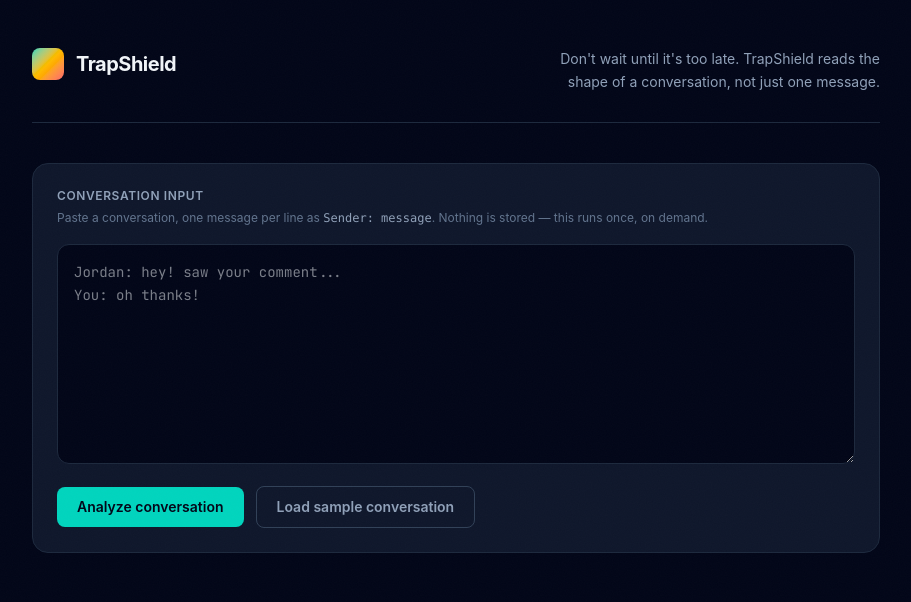
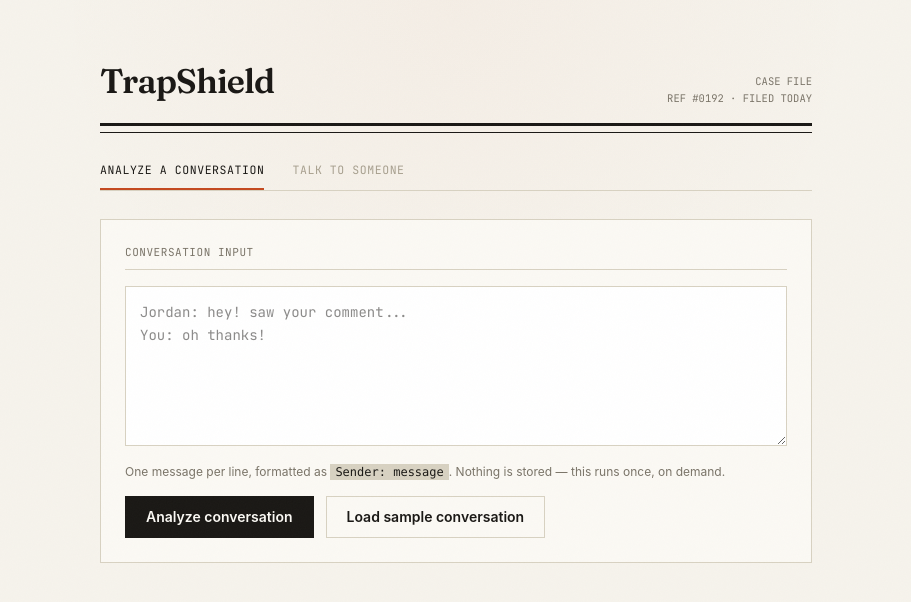
Before and after one commit to Soumya-CSE/TrapShield, a React (Vite) app in the folder frontend/: page / in a window 1280 px wide. Shown: the top 602 px of the page, without its empty margins (184-1095 px from the left). Built offline with nearby package versions, Linux system fonts and the light colour scheme.

Commit message:
Updated App.jsx

```diff
--- a/frontend/src/App.jsx
+++ b/frontend/src/App.jsx
@@ -1,263 +1,45 @@
 import { useState } from "react";
-import RiskTimeline from "./components/RiskTimeline.jsx";
-
-const SAMPLE = `Jordan: hey! i saw your comment on that art page, you're really talented
-You: oh thank you!
-Jordan: seriously, you're way more mature than most people your age
-Jordan: i feel like nobody gets me the way you do
-You: haha same honestly
-Jordan: whats your snapchat? this app is kind of annoying to type on
-You: um sure its just my name
-Jordan: don't tell your parents we talk on here btw, they wouldn't get it
-Jordan: whats your instagram, you're so pretty
-You: lol thanks
-Jordan: send me a pic of you rn
-You: i mean i already sent one earlier
-Jordan: i want a different one, come on
-Jordan: why aren't you answering me
-Jordan: if you really liked me you'd just send it
-Jordan: i still have the one you sent earlier you know
-Jordan: dont make this weird, everyone will see it if you dont`;
-
-function parseConversation(raw) {
-  return raw
-    .split("\n")
-    .map((line) => line.trim())
-    .filter(Boolean)
-    .map((line) => {
-      const idx = line.indexOf(":");
-      if (idx === -1) return { sender: "unknown", text: line };
-      return { sender: line.slice(0, idx).trim(), text: line.slice(idx + 1).trim() };
-    })
-    .filter((m) => m.text.length > 0);
-}
-
-// Risk level -> actual color values (Tailwind can't do dynamic class names,
-// so for anything driven by data we fall back to inline style with these).
-const RISK_COLORS = {
-  none: "#3b4854",
-  low: "#4fd1c5",
-  elevated: "#f2b84b",
-  high: "#ef8354",
-  critical: "#e8555a",
-};
-
-const RISK_LABEL = {
-  none: "No signal",
-  low: "Low risk",
-  elevated: "Elevated risk",
-  high: "High risk",
-  critical: "Critical risk",
-};
-
-const TREND_LABEL = {
-  escalating: "▲ escalating over time",
-  steady: "→ steady",
-  "de-escalating": "▼ de-escalating",
-  insufficient_data: "conversation too short to trend",
-};
+import AnalyzerTab from "./components/AnalyzerTab.jsx";
+import ChatTab from "./components/ChatTab.jsx";
 
 export default function App() {
-  const [raw, setRaw] = useState("");
-  const [loading, setLoading] = useState(false);
-  const [error, setError] = useState(null);
-  const [result, setResult] = useState(null);
-
-  async function analyze(text) {
-    const messages = parseConversation(text);
-    if (messages.length === 0) {
-      setError("Paste a conversation first — one message per line, like 'Name: message'.");
-      return;
-    }
-    setLoading(true);
-    setError(null);
-    try {
-      const res = await fetch("/api/analyze", {
-        method: "POST",
-        headers: { "Content-Type": "application/json" },
-        body: JSON.stringify({ messages }),
-      });
-      if (!res.ok) {
-        const body = await res.json().catch(() => ({}));
-        throw new Error(body.error || `Request failed (${res.status})`);
-      }
-      setResult(await res.json());
-    } catch (e) {
-      setError(e.message || "Something went wrong reaching the analysis engine.");
-    } finally {
-      setLoading(false);
-    }
-  }
+  const [tab, setTab] = useState("analyze");
 
   return (
-    <div className="min-h-screen bg-slate-950 text-slate-100">
-      <div className="max-w-4xl mx-auto px-6 py-12">
-        <header className="flex items-start justify-between gap-6 mb-10 pb-7 border-b border-slate-800">
-          <div className="flex items-center gap-3">
-            <div className="w-8 h-8 rounded-lg bg-gradient-to-br from-teal-400 via-amber-400 to-red-400 flex-shrink-0" />
-            <span className="font-bold text-xl tracking-tight">TrapShield</span>
+    <div className="min-h-screen" style={{ color: "var(--ink)" }}>
+      <div className="max-w-3xl mx-auto px-7 py-14">
+        <header className="flex justify-between items-end pb-4 mb-1.5" style={{ borderBottom: "3px solid var(--ink)" }}>
+          <h1 className="font-display font-semibold text-[34px] tracking-tight m-0">TrapShield</h1>
+          <div className="font-mono text-[10.5px] text-right leading-relaxed" style={{ color: "var(--muted)" }}>
+            CASE FILE
+            <br />
+            REF #0192 · FILED TODAY
           </div>
-          <p className="text-sm text-slate-400 max-w-xs text-right leading-relaxed hidden sm:block">
-            Don't wait until it's too late. TrapShield reads the shape of a conversation, not just one message.
-          </p>
         </header>
+        <div className="mb-7" style={{ borderBottom: "1px solid var(--ink)" }} />
 
-        <section className="bg-slate-900 border border-slate-800 rounded-2xl p-6 mb-7">
-          <h3 className="text-xs font-semibold uppercase tracking-wider text-slate-400 mb-1">
-            Conversation input
-          </h3>
-          <p className="text-xs text-slate-500 mb-4 leading-relaxed">
-            Paste a conversation, one message per line as <code className="text-slate-400">Sender: message</code>.
-            Nothing is stored — this runs once, on demand.
-          </p>
-          <textarea
-            value={raw}
-            onChange={(e) => setRaw(e.target.value)}
-            placeholder={"Jordan: hey! saw your comment...\nYou: oh thanks!"}
-            className="w-full min-h-[220px] bg-slate-950 border border-slate-800 rounded-xl text-slate-100
-                       font-mono text-sm leading-relaxed p-4 resize-y
-                       focus:outline-none focus:border-teal-400"
-          />
-          <div className="flex items-center gap-3 mt-4">
-            <button
-              disabled={loading}
-              onClick={() => analyze(raw)}
-              className="font-semibold text-sm rounded-lg px-5 py-2.5 bg-teal-400 text-slate-950
-                         hover:bg-teal-300 active:scale-[0.98] transition
-                         disabled:opacity-50 disabled:cursor-not-allowed"
-            >
-              {loading ? "Analyzing…" : "Analyze conversation"}
-            </button>
-            <button
-              onClick={() => setRaw(SAMPLE)}
-              className="font-semibold text-sm rounded-lg px-5 py-2.5 border border-slate-700 text-slate-400
-                         hover:text-slate-100 hover:border-slate-500 active:scale-[0.98] transition"
-            >
-              Load sample conversation
-            </button>
+        <div className="flex mb-7" style={{ borderBottom: "1px solid var(--line)" }}>
+          <TabButton label="Analyze a conversation" active={tab === "analyze"} onClick={() => setTab("analyze")} />
+          <TabButton label="Talk to someone" active={tab === "chat"} onClick={() => setTab("chat")} />
         </div>
-          {error && <p className="text-red-400 text-sm mt-3">{error}</p>}
-        </section>
 
-        {result && <Results result={result} />}
+        {tab === "analyze" ? <AnalyzerTab /> : <ChatTab />}
       </div>
     </div>
   );
 }
 
-function Results({ result }) {
-  const badgeColor = RISK_COLORS[result.overallRisk] || RISK_COLORS.none;
-
+function TabButton({ label, active, onClick }) {
   return (
-    <section className="flex flex-col gap-6">
-      <div className="bg-slate-900 border border-slate-800 rounded-2xl p-6 grid grid-cols-1 sm:grid-cols-[auto_1fr] gap-6 items-center">
     <div
-          className="w-32 h-32 rounded-full flex flex-col items-center justify-center border-[3px] mx-auto sm:mx-0"
+      onClick={onClick}
+      className="pb-2.5 mr-7 font-mono text-[11.5px] uppercase tracking-wider cursor-pointer"
       style={{
-            borderColor: badgeColor,
-            background: `radial-gradient(circle, ${badgeColor}1f, transparent 70%)`,
+        color: active ? "var(--ink)" : "var(--faint)",
+        borderBottom: active ? "2px solid var(--accent)" : "2px solid transparent",
       }}
     >
-          <span className="font-bold text-sm uppercase tracking-wide" style={{ color: badgeColor }}>
-            {RISK_LABEL[result.overallRisk]}
-          </span>
-          <span className="font-mono text-xs text-slate-500 mt-1">score {result.totalScore}</span>
-        </div>
-        <div className="text-center sm:text-left">
-          <h2 className="text-xl font-bold mb-2">Manipulation Journey summary</h2>
-          <p className="text-sm text-slate-400 leading-relaxed">
-            {result.messageCount} messages analyzed · {result.flaggedMessages.length} flagged for at least one
-            pattern.
-          </p>
-          <span className="inline-block font-mono text-xs px-2 py-1 rounded-md border border-slate-700 text-slate-400 mt-2">
-            {TREND_LABEL[result.trend]}
-          </span>
-        </div>
-      </div>
-
-      <div className="bg-slate-900 border border-slate-800 rounded-2xl p-6">
-        <h3 className="text-xs font-semibold uppercase tracking-wider text-slate-400 mb-4">
-          Manipulation journey
-        </h3>
-        <RiskTimeline messages={result.messages} />
-      </div>
-
-      {Object.keys(result.categoryTally).length > 0 && (
-        <div className="bg-slate-900 border border-slate-800 rounded-2xl p-6">
-          <h3 className="text-xs font-semibold uppercase tracking-wider text-slate-400 mb-4">
-            Patterns detected
-          </h3>
-          <div className="grid gap-3" style={{ gridTemplateColumns: "repeat(auto-fill, minmax(260px, 1fr))" }}>
-            {Object.entries(result.categoryTally).map(([key, cat]) => (
-              <div key={key} className="bg-slate-800/60 border border-slate-800 rounded-xl p-4">
-                <div className="flex justify-between items-baseline mb-1.5">
-                  <span className="text-sm font-semibold">{cat.label}</span>
-                  <span className="font-mono text-xs text-slate-500">×{cat.count}</span>
-                </div>
-                <p className="text-xs text-slate-400 leading-relaxed">{cat.explain}</p>
-              </div>
-            ))}
-          </div>
-        </div>
-      )}
-
-      <div className="bg-slate-900 border border-slate-800 rounded-2xl p-6">
-        <h3 className="text-xs font-semibold uppercase tracking-wider text-slate-400 mb-4">
-          Annotated conversation
-        </h3>
-        <div className="flex flex-col gap-2.5">
-          {result.messages.map((m) => {
-            const color = RISK_COLORS[m.riskLevel] || RISK_COLORS.none;
-            const flagged = m.flags.length > 0;
-            return (
-              <div
-                key={m.index}
-                className="grid grid-cols-[90px_1fr] gap-3.5 p-3.5 rounded-xl border"
-                style={{
-                  borderColor: "#212c37",
-                  borderLeft: flagged ? `3px solid ${color}` : undefined,
-                  background: flagged ? `${color}0f` : "#10161d",
-                }}
-              >
-                <div className="font-mono text-[11px] uppercase tracking-wide text-slate-500 pt-0.5">
-                  {m.sender}
-                </div>
-                <div>
-                  <p className="text-sm leading-relaxed mb-1.5">{m.text}</p>
-                  {flagged && (
-                    <div className="flex flex-wrap gap-1.5">
-                      {m.flags.map((f, i) => (
-                        <span
-                          key={i}
-                          className="font-mono text-[10.5px] px-2 py-0.5 rounded-md border"
-                          style={{ color, borderColor: `${color}66`, background: `${color}33` }}
-                        >
-                          {f.label}
-                        </span>
-                      ))}
-                    </div>
-                  )}
-                </div>
+      {label}
     </div>
   );
-          })}
-        </div>
-      </div>
-
-      <div className="bg-slate-900 border border-teal-400/60 rounded-2xl p-6">
-        <h3 className="text-xs font-semibold uppercase tracking-wider text-slate-400 mb-4">Safety guidance</h3>
-        <ul className="list-disc pl-5 flex flex-col gap-2.5">
-          {result.guidance.map((tip, i) => (
-            <li key={i} className="text-sm leading-relaxed">
-              {tip}
-            </li>
-          ))}
-        </ul>
-        <p className="text-xs text-slate-500 leading-relaxed mt-4 pt-4 border-t border-slate-800">
-          If a conversation reaches this point, it's okay to stop responding, block the person, and tell a trusted
-          adult. In India, teens can also contact Childline at 1098 for free, confidential support.
-        </p>
-      </div>
-    </section>
-  );
 }
```
Lines whose indentation alone changed are shown as unchanged.
